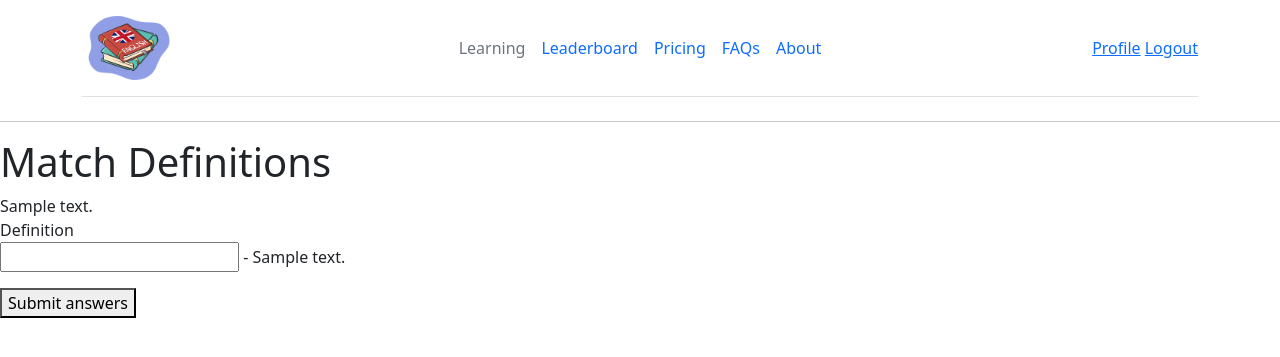
After one commit to iievdokimov/ALearn, a Flask app: page /task_match_definitions/1 in a window 1280 px wide. The commit adds this page. Shown: the top 357 px of the page. Run offline with Flask 3, Linux system fonts and the light colour scheme; a user stored in the database is signed in; tables that the repository leaves empty hold one stand-in row (values such as "Sample post").

Commit message:
backend: task_match_definitions prototype

```diff
--- a/app/forms.py
+++ b/app/forms.py
@@ -18,7 +18,7 @@ def word_exists(word):
 
 class NewWordsGroup(FlaskForm):
     words = FieldList(StringField('word'), min_entries=2, max_entries=15)
-    submit = SubmitField('Create')
+    submit = SubmitField('Next')
 
     def validate_word(self, word):
         # flash("Validating new word")
@@ -26,20 +26,17 @@ class NewWordsGroup(FlaskForm):
             raise ValidationError('No such word. Please check the spelling.')
 
 
-# class SingleDefinitionForm(FlaskForm):
-#     word = StringField('Word', render_kw={'readonly': True})
-#     definitions = SelectField('Definitions', choices=[], coerce=int, validators=[DataRequired()])
-#
-#
-# class DefinitionSelectionForm(FlaskForm):
-#     words_definitions = FieldList(FormField(SingleDefinitionForm))
-#     submit = SubmitField('Create Group')
-
-
 class DefinitionSelectionForm(FlaskForm):
     word = StringField('Word', render_kw={'readonly': True})
     definitions = SelectField('Definitions', choices=[], coerce=int, validators=[DataRequired()])
-    submit = SubmitField('Create Group')
+    submit = SubmitField('Create group')
+
+
+class MatchDefinitionsForm(FlaskForm):
+    definition = StringField('Definition', render_kw={'readonly': True})
+    answer = StringField(validators=[DataRequired()])
+    submit = SubmitField('Submit answers')
+
 
 class LoginForm(FlaskForm):
     email = StringField('Email', validators=[DataRequired()])
--- a/app/models.py
+++ b/app/models.py
@@ -65,9 +65,6 @@ class Definition(db.Model):
     def __repr__(self):
         return f"{self.word_text} ({self.part_of_speech}) - {self.text}"
 
-    def word_defined(self):
-        return self.word_text
-
 
 class WordGroup(db.Model):
     id = db.Column(db.Integer, primary_key=True)
--- a/app/routes.py
+++ b/app/routes.py
@@ -1,19 +1,21 @@
 from flask import (render_template, flash,
-                   redirect, url_for, request, jsonify)
+                   redirect, url_for, request, jsonify,
+                   session)
+
 from app import app
 from app import db
 from app.forms import (LoginForm, RegistrationForm,
-                       NewWordsGroup, DefinitionSelectionForm)
+                       NewWordsGroup, DefinitionSelectionForm, MatchDefinitionsForm)
 from flask_login import (current_user, login_user,
                          logout_user, login_required)
 import sqlalchemy as sa
 from urllib.parse import urlsplit
 from app.models import User, Word, WordGroup, Definition
 from wtforms.validators import ValidationError
-from wtforms import StringField
 from app.word_tools import WebsterDictionary
 from app.task_tools import TaskCreationAI
 from typing import cast
+import random
 
 
 @app.route('/',  methods=['GET', 'POST'])
@@ -38,6 +40,8 @@ def group_formation():
                 db.session.add(word)
                 db.session.commit()
             words.append(word_data.data)
+
+        # session['words'] = words
         return redirect(url_for(f'select_definitions', words=words))
 
     return render_template('group_formation.html', form=form)
@@ -72,43 +76,8 @@ def add_definitions_to_db(word, word_text):
 
 
 def create_word_group(user_id, selected_definitions):
-    #TODO
-    # revision
-
-    flash("Creating group:")
-    flash(selected_definitions)
-
-    words = db.session.scalars(sa.select(Word)).all()
-    flash("words=")
-    for word in words:
-        flash(word)
-
-    flash("definitions ids:0-1")
-    flash(selected_definitions[0]["definition_id"])
-    flash(selected_definitions[1]["definition_id"])
-
-    defs = db.session.scalars(sa.select(Definition).where(
-        cast('ColumnElement[bool]', Definition.id == selected_definitions[0]["definition_id"])
-    )).all()
-    flash("defs=")
-    for el in defs:
-        flash(el.id)
-        flash(el.word_text)
-    flash("--------------------------")
-    defs = db.session.scalars(sa.select(Definition).where(
-        cast('ColumnElement[bool]', Definition.id == selected_definitions[1]["definition_id"])
-    )).all()
-    flash("defs=")
-    for el in defs:
-        flash(el.id)
-        flash(el.word_text)
-    flash("--------------------------")
-
     new_group = WordGroup(user_id=user_id)
     for item in selected_definitions:
-        flash(f"ITEM: {item}")
-        # word = db.session.scalars(sa.select(Word).where(
-        #     cast("ColumnElement[bool]", Word.word_text == item['word']))).first()
         definition = db.session.scalars(sa.select(Definition).where(
             cast("ColumnElement[bool]", Definition.id == item['definition_id']))).first()
 
@@ -122,15 +91,15 @@ def create_word_group(user_id, selected_definitions):
 @login_required
 def select_definitions():
     words = request.args.getlist('words')
-    # form = DefinitionSelectionForm()
+    # words = session.get('words', [])
     forms = []
 
-    flash("in select")
+    # flash("in select")
     i = 0
     for word in words:
         definitions = get_definitions_for_word(word)
-        flash(word)
-        flash(definitions)
+        # flash(word)
+        # flash(definitions)
         single_form = DefinitionSelectionForm(prefix=f"word_{i}")
         single_form.word.data = word
         single_form.definitions.choices = [(definition.id, definition.__repr__()) for definition in definitions]
@@ -146,10 +115,10 @@ def select_definitions():
                 'definition_id': form.definitions.data
             })
 
-        flash(selected_definitions)
+        # flash(selected_definitions)
         create_word_group(current_user.id, selected_definitions)
         flash("success: saving group")
-        # return redirect(url_for('user', username=current_user.username))
+        return redirect(url_for('user', username=current_user.username))
 
     return render_template('select_definitions.html', forms=forms)
 
@@ -287,3 +256,79 @@ def submit_task_fill_the_gaps(group_id):
     # 1. counting result
     # 2. saving group result for user
     return render_template('index.html')
+
+
+def create_task_match_definitions(group):
+    task = {"words": [], "definitions": []}
+    answers = {}
+    for definition in group.words_definitions:
+        task["words"].append(definition.word_text)
+        task["definitions"].append(definition.text)
+        answers[definition.text] = definition.word_text
+
+    random.shuffle(task["words"])
+    random.shuffle(task["definitions"])
+
+    return task, answers
+
+
+@app.route('/task_match_definitions/<int:group_id>', methods=['GET', 'POST'])
+@login_required
+def task_match_definitions(group_id):
+    query = sa.select(WordGroup).where(
+        cast("ColumnElement[bool]", WordGroup.user_id == current_user.id)).order_by(sa.desc(WordGroup.created_at))
+    group = db.session.scalars(query).first()
+
+    if not group:
+        return render_template('404.html')
+
+    task, answers = create_task_match_definitions(group)
+
+    forms = []
+    i = 0
+    for definition in task["definitions"]:
+        form = MatchDefinitionsForm(prefix=f"def_{i}")
+        form.definition.data = definition
+        forms.append(form)
+        i += 1
+
+    # user_answers = []
+    task_data = []
+    if request.method == 'POST':
+        # all_valid = True
+        for form in forms:
+            task_data.append({
+                'definition': form.definition.data,
+                'user_word': form.answer.data,
+                'answer_word': answers[form.definition.data]
+            })
+
+        flash(task_data)
+        flash("success: saving user_answers")
+        # task_data_json = json.dumps(task_data)
+        session['task_data'] = task_data
+        # task_data = {"user": user_answers, "correct": answers}
+        return redirect(url_for('check_task_match_definitions', group_id=group_id,
+                                task_data=task_data))
+
+    return render_template('task_match_definitions.html', forms=forms,
+                           words=task['words'], group_id=group_id)
+
+
+@app.route('/check_task_match_definitions/<int:group_id>', methods=['GET', 'POST'])
+@login_required
+def check_task_match_definitions(group_id):
+    #TODO
+    # 1. counting result
+    # 2. saving group result for user
+
+    # task_data_json = request.args.get('task_data_json')
+    # task_data = []
+    # if task_data_json:
+    #     task_data = json.loads(task_data_json)
+
+    task_data = session.get('task_data', [])
+
+    # flash(f"GET TASK: {task_data}")
+
+    return render_template('check_task_match_definitions.html', task_data=task_data)
--- /dev/null
+++ b/app/templates/task_match_definitions.html
@@ -0,0 +1,19 @@
+{% extends "base.html" %}
+
+{% block content %}
+  <h1>Match Definitions</h1>
+    <div>
+    {% for word in words %}
+        <span>{{ word }}</span>{% if not loop.last %}; {% endif %}
+    {% endfor %}
+    </div>
+  <form method="POST">
+    {% for form in forms %}
+      <div>
+        <label>{{ form.definition.label }}</label>
+          <p>{{ form.answer() }} - {{ form.definition.data }}</p>
+      </div>
+    {% endfor %}
+    <button type="submit">Submit answers</button>
+  </form>
+{% endblock %}
--- a/app/templates/user.html
+++ b/app/templates/user.html
@@ -5,7 +5,7 @@
   {% for group in word_groups %}
     <div class="word-group">
 <!--      <h2>{{ group.name }}</h2>-->
-        <p><b>group: </b></p>
+        <p><b>group: {{ group.id }}</b></p>
         <p>----------------------------------------------------------------------------------------</p>
       <div>
         {% for definition in group.words_definitions %}
```
Also changed, not shown: app/templates/check_task_match_definitions.html (added, +19 -0 lines), app/word_tools/WebsterDictionary.py (+8 -1 lines), app.db.
